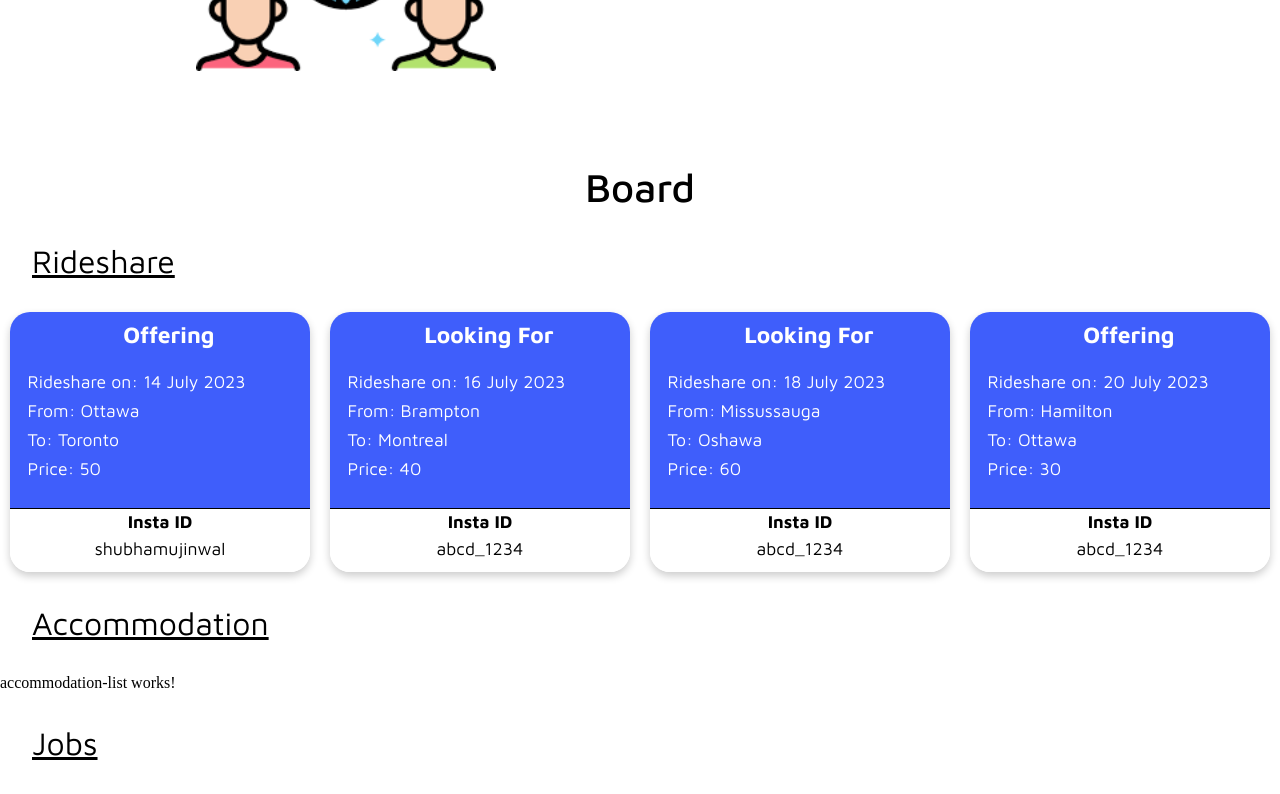
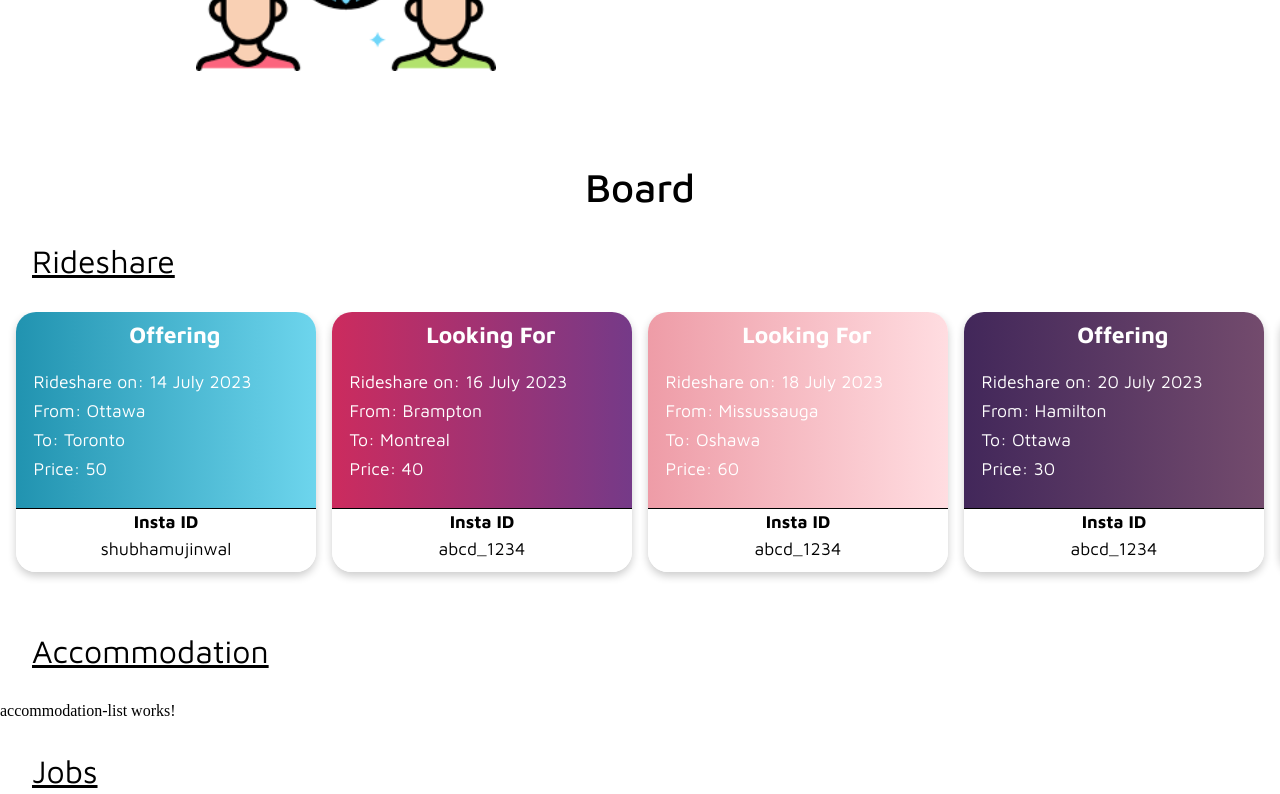
Before and after one commit to ShubhamUjinwal/OttawaPunjabis, an Angular app: page / in a window 1280 px wide. Shown: the part 461-1255 px from the top of the page. Built offline with nearby package versions, Linux system fonts and the light colour scheme.

Commit message:
Random color gradient selection for rideshare cards.

```diff
--- a/src/app/board/rideshare-list/rideshare-item/rideshare-item.component.html
+++ b/src/app/board/rideshare-list/rideshare-item/rideshare-item.component.html
@@ -1,5 +1,5 @@
 <div class="post">
-  <div class="details">
+  <div [ngStyle]="this.getRandomColor()" class="details">
     <h3>{{ rideshare_post.post_type }}</h3>
     <p>Rideshare on: {{ rideshare_post.available_on }}</p>
     <p>From: {{ rideshare_post.from }}</p>
--- a/src/app/board/rideshare-list/rideshare-item/rideshare-item.component.scss
+++ b/src/app/board/rideshare-list/rideshare-item/rideshare-item.component.scss
@@ -12,9 +12,7 @@
 
 .details {
   flex: 3;
-  // background-color: #C71585;
-  background: rgb(63,94,251);
-  background: radial-gradient(120deg, rgba(63,94,251,1) 0%, rgba(252,70,107,1) 100%);
+  background: #7f00ff;
   color: white;
   padding-top: 0.5em;
   padding-left: 1em;
--- a/src/app/board/rideshare-list/rideshare-item/rideshare-item.component.ts
+++ b/src/app/board/rideshare-list/rideshare-item/rideshare-item.component.ts
@@ -9,10 +9,30 @@ import { Rideshare } from '../rideshare.model';
 export class RideshareItemComponent implements OnInit{
 
   @Input() rideshare_post!: Rideshare;
+  @Input() color_index!: number;
+
+  bg_colors = [
+    ['#ffafbd', '#ffc3a0'],
+    ['#2193b0', '#6dd5ed'],
+    ['#cc2b5e', '#753a88'],
+    ['#ee9ca7', '#ffdde1'],
+    ['#42275a', '#734b6d'],
+    ['#bdc3c7', '#2c3e50'],
+    ['#de6262', '#ffb88c'],
+    ['#06beb6', '#48b1bf'],
+    ['#eb3349', '#f45c43'],
+    ['#dd5e89', '#f7bb97']
+  ]
+  color = '#dd5e89'
 
   constructor() {}
 
   ngOnInit(): void {
+    console.log(this.getRandomColor());
+  }
 
+  getRandomColor() {
+    var getRandomColorIndex =  this.bg_colors[this.color_index % this.bg_colors.length]
+    return {'background': "linear-gradient(to right,"+ getRandomColorIndex[0]+","+ getRandomColorIndex[1] +")"}
   }
 }
--- a/src/app/board/rideshare-list/rideshare-list.component.html
+++ b/src/app/board/rideshare-list/rideshare-list.component.html
@@ -1,5 +1,9 @@
-<div class="rideshare-list-container">
-  <div class="rideshare-item" *ngFor="let rideshare of rideshare_posts">
-    <app-rideshare-item [rideshare_post]="rideshare" ></app-rideshare-item>
+<div class="rideshare-container">
+  <div class="scroll-arrows"></div>
+  <div class="rideshare-list-container">
+    <div class="rideshare-item" *ngFor="let rideshare of rideshare_posts; let i = index">
+      <app-rideshare-item [rideshare_post]="rideshare" [color_index] = "i+1"></app-rideshare-item>
+    </div>
   </div>
+  <div class="scroll-arrows"></div>
 </div>
--- a/src/app/board/rideshare-list/rideshare-list.component.scss
+++ b/src/app/board/rideshare-list/rideshare-list.component.scss
@@ -1,5 +1,34 @@
-.rideshare-list-container {
+.rideshare-container {
   display: flex;
   flex-direction: row;
-  justify-content: space-around;
 }
+
+.rideshare-list-container {
+  height: 18rem;
+  display: flex;
+  flex-direction: row;
+  justify-content: space-between;
+
+  overflow-x: auto;
+  overscroll-behavior-inline: contain;
+}
+
+.rideshare-list-container::-webkit-scrollbar {
+  width: 0px;
+}
+
+
+
+.scroll-arrows::before {
+  background-image: linear-gradient(90deg, black, transparent);
+}
+
+.rideshare-item {
+  margin-left: 1em;
+}
+
+@media (min-width: 360px) and (max-width: 420px) {
+  .rideshare-list-container {
+    height: 12rem;
+  }
+}
--- a/src/app/board/rideshare-list/rideshare-list.component.ts
+++ b/src/app/board/rideshare-list/rideshare-list.component.ts
@@ -11,7 +11,10 @@ export class RideshareListComponent {
     new Rideshare('Offering', 'Ottawa', 'Toronto', '14 July 2023', 50, 'shubhamujinwal'),
     new Rideshare('Looking For', 'Brampton', 'Montreal', '16 July 2023', 40, 'abcd_1234'),
     new Rideshare('Looking For', 'Missussauga', 'Oshawa', '18 July 2023', 60, 'abcd_1234'),
-    new Rideshare('Offering', 'Hamilton', 'Ottawa', '20 July 2023', 30, 'abcd_1234')
+    new Rideshare('Offering', 'Hamilton', 'Ottawa', '20 July 2023', 30, 'abcd_1234'),
+    new Rideshare('Looking For', 'Niagara Falls', 'Ottawa', '20 July 2023', 30, 'abcd_1234'),
+    new Rideshare('Looking For', 'Niagara Falls', 'Ottawa', '20 July 2023', 30, 'abcd_1234'),
+    new Rideshare('Looking For', 'Niagara Falls', 'Ottawa', '20 July 2023', 30, 'abcd_1234')
   ];
 
   constructor() {}
```
